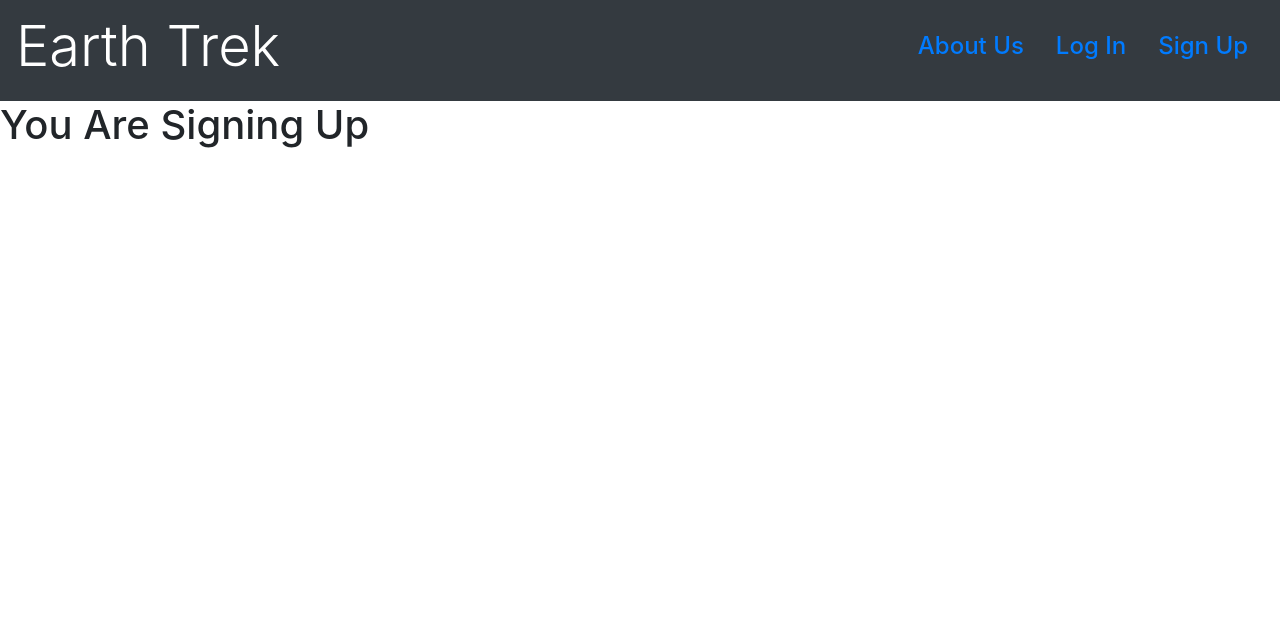
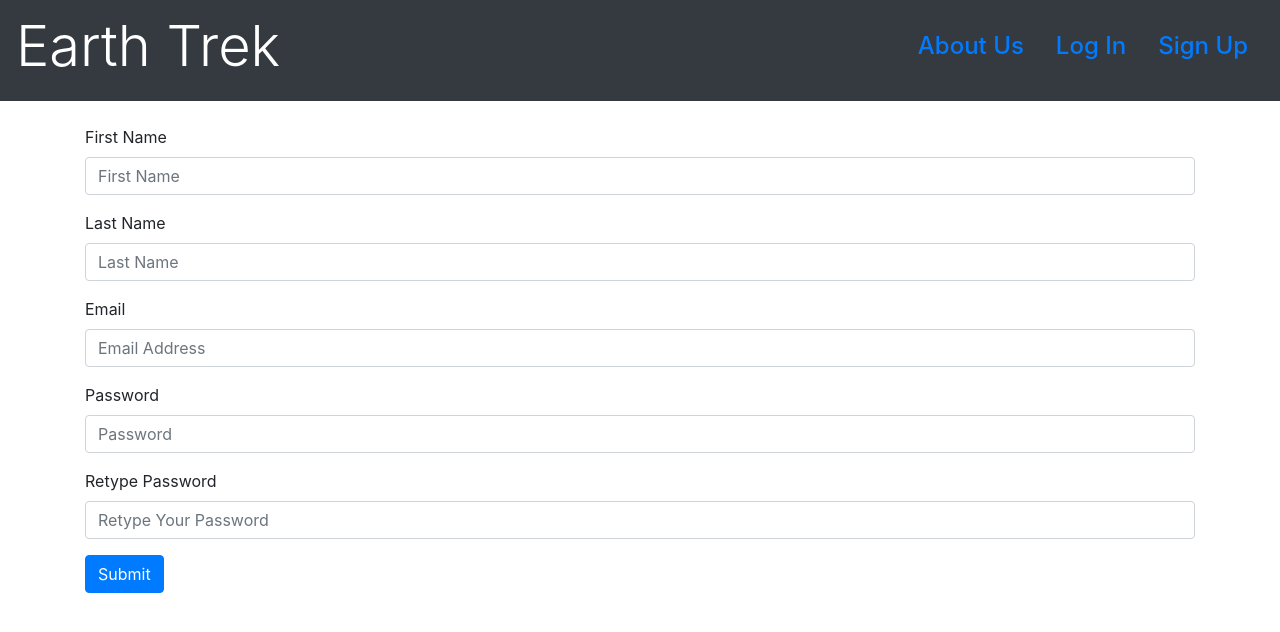
Before and after one commit to ChrisBoyce886/Project3, a React (Create React App) app: page /SignUp in a window 1280 px wide. Shown: the top 632 px of the page. Built offline with nearby package versions, Linux system fonts and the light colour scheme.

Commit message:
add generic signup page

```diff
--- a/src/components/pages/SignUp.jsx
+++ b/src/components/pages/SignUp.jsx
@@ -2,7 +2,31 @@ import React from 'react';
 
 function SignUp() {
     return (
-        <h1>You Are Signing Up</h1>
+        <form className="container mt-4">
+			<div className="form-group">
+				<label for="FirstName">First Name</label>
+				<input type="text" className="form-control" id="FirstName" placeholder="First Name" />
+			</div>
+			<div className="form-group">
+				<label for="LastName">Last Name</label>
+				<input type="text" className="form-control" id="LastName" placeholder="Last Name" />
+			</div>
+			<div className="form-group">
+				<label for="Email">Email</label>
+				<input type="email" className="form-control" id="Email" placeholder="Email Address" />
+			</div>
+			<div className="form-group">
+				<label for="Password">Password</label>
+				<input type="password" className="form-control" id="Password" placeholder="Password" />
+			</div>
+			<div className="form-group">
+				<label for="RetypePassword">Retype Password</label>
+				<input type="text" className="form-control" id="PasswordRetype" placeholder="Retype Your Password" />
+			</div>
+			<button type="submit" className="btn btn-primary">
+				Submit
+			</button>
+		</form>
     )
 };
 
```
